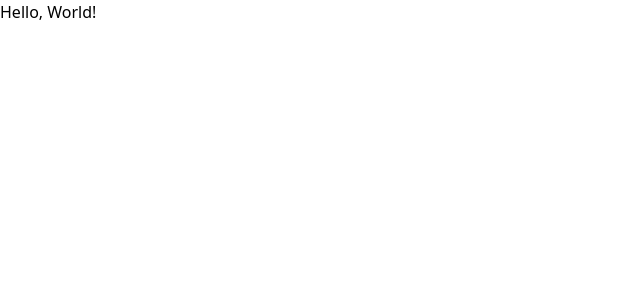
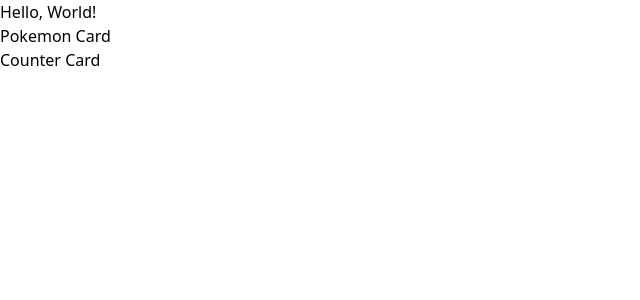
Before and after one commit to joeribreedveld/f3m9-prog-pokemon, a Next.js app: page / in a window 1280 px wide. Shown: the top 300 px of the page, without its empty margins (0-640 px from the left). Built offline with nearby package versions, Linux system fonts and the light colour scheme.

Commit message:
feat(components): make countercard and pokemon component with basic content

```diff
--- /dev/null
+++ b/components/CounterCard.js
@@ -0,0 +1,13 @@
+// Imports
+
+// Functions
+function CounterCard() {
+	return (
+		<>
+			<h2>Counter Card</h2>
+		</>
+	)
+}
+
+// Exports
+export default CounterCard
--- /dev/null
+++ b/components/PokemonCard.js
@@ -0,0 +1,13 @@
+// Imports
+
+// Functions
+function PokemonCard() {
+	return (
+		<>
+			<h2>Pokemon Card</h2>
+		</>
+	)
+}
+
+// Exports
+export default PokemonCard
--- a/pages/index.js
+++ b/pages/index.js
@@ -1,10 +1,14 @@
 // Imports
+import CounterCard from "../components/CounterCard"
+import PokemonCard from "../components/PokemonCard"
 
 // Functions
 function Home() {
 	return (
 		<>
 			<h1>Hello, World!</h1>
+			<PokemonCard />
+			<CounterCard />
 		</>
 	)
 }
```
